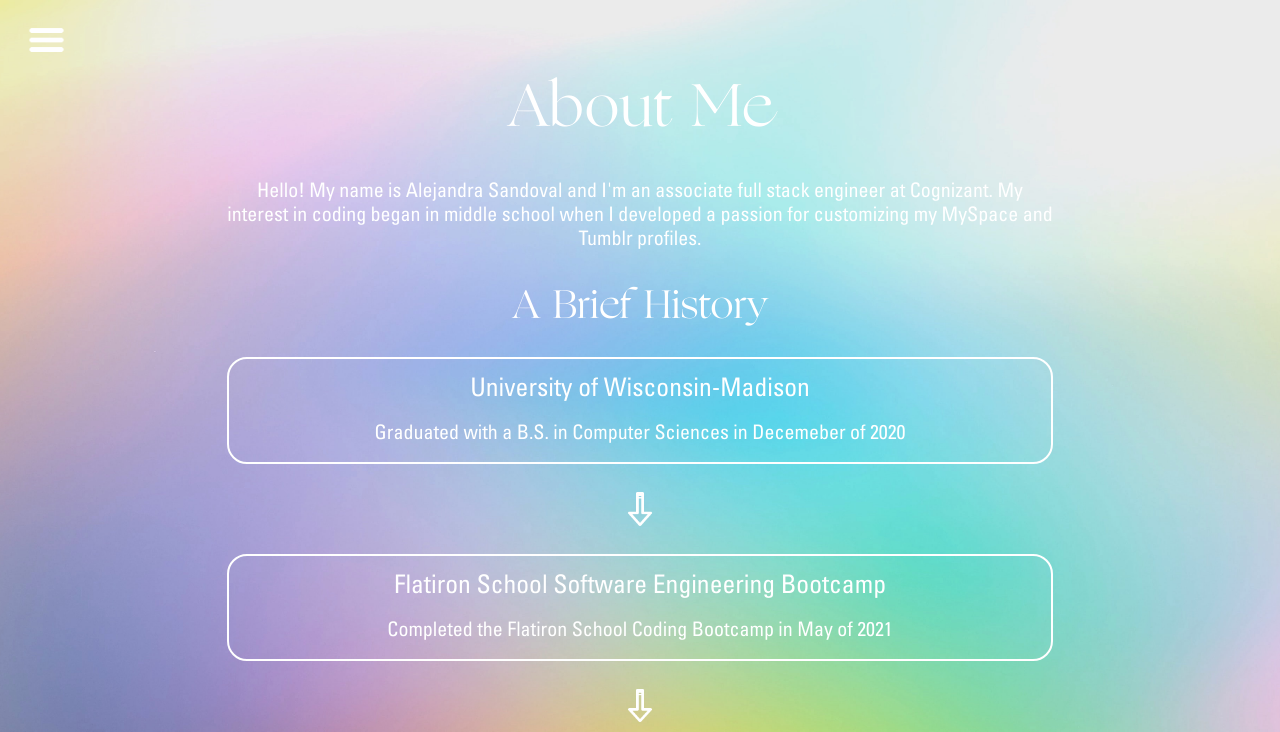
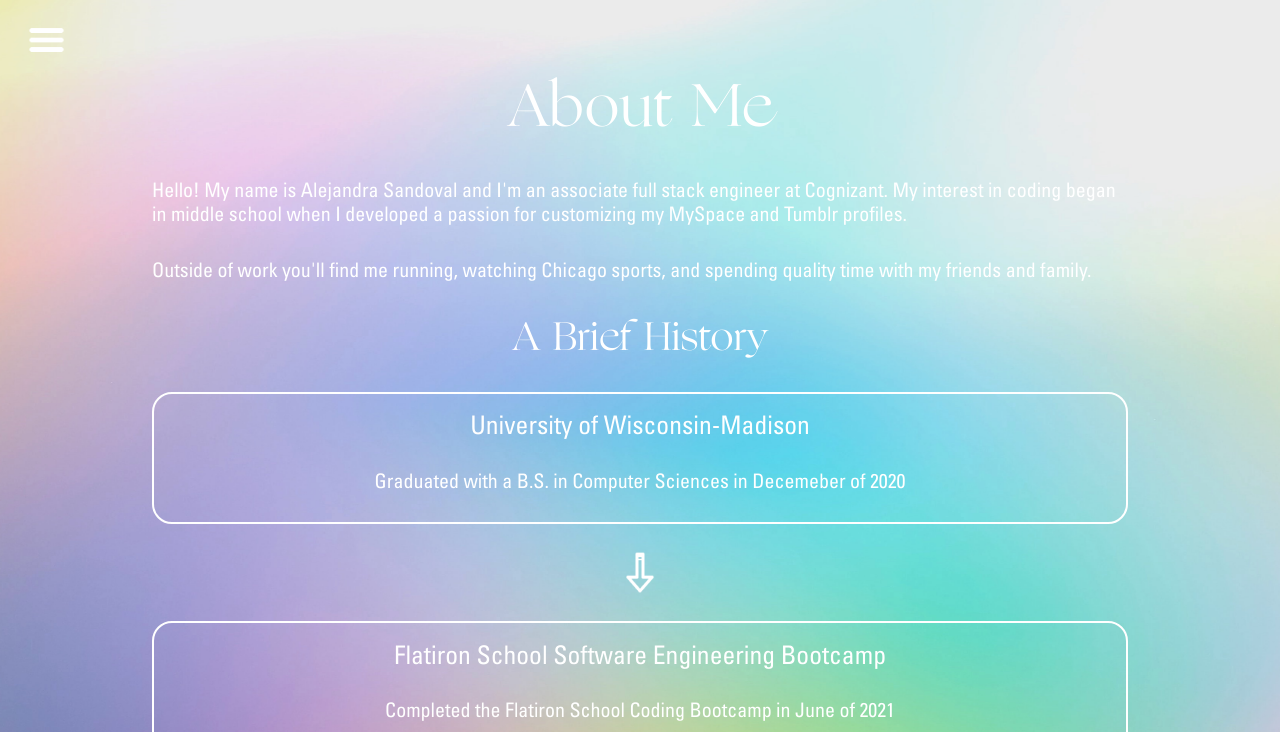
Before and after one commit to lexisandoval/portfolio, a React (Create React App) app: page /aboutme in a window 1280 px wide. Shown: the top 732 px of the page. Built offline with nearby package versions, Linux system fonts and the light colour scheme.

Commit message:
Updated About and styling

```diff
--- a/src/App.css
+++ b/src/App.css
@@ -191,6 +191,10 @@
   padding: 2% !important;
 }
 
+.alignleft {
+  text-align: left !important;
+}
+
 @media screen and (max-width: 800px) {
   .lexi {
     width: 85%;
--- a/src/components/About.js
+++ b/src/components/About.js
@@ -14,30 +14,31 @@ function About() {
     <Container style={{ backgroundImage: `url(${bg})`, backgroundPosition: 'center', backgroundSize: 'cover', backgroundRepeat: 'no-repeat' }} className="App">
       <NavBar />
       <h2 class="white ogg large spacebelow">About Me</h2>
-      <Container style={{ maxWidth: '850px' }}>
-        <h4 class="white universcondensed small">Hello! My name is Alejandra Sandoval and I'm an associate full stack engineer at Cognizant. My interest in coding began in middle school when I developed a passion for customizing my MySpace and Tumblr profiles.</h4>
+      <Container style={{ maxWidth: '1000px' }}>
+        <h4 class="white universcondensed small alignleft">Hello! My name is Alejandra Sandoval and I'm an associate full stack engineer at Cognizant. My interest in coding began in middle school when I developed a passion for customizing my MySpace and Tumblr profiles.</h4><br/>
+        <h4 class="white universcondensed small alignleft">Outside of work you'll find me running, watching Chicago sports, and spending quality time with my friends and family.</h4>
       </Container>
       <br />
 
-      <Container className="spacebelow" style={{ maxWidth: '850px' }}>
+      <Container className="spacebelow" style={{ maxWidth: '1000px' }}>
         <h6 className="white ogg medium spacebelow">A Brief History</h6>
         <div className="backcont">
-          <h6 className="contmargin universcondensed smallmed white spacebelow">University of Wisconsin-Madison</h6>
-          <h6 className="contmargin universcondensed small white">Graduated with a B.S. in Computer Sciences in Decemeber of 2020</h6>
+          <h6 className="universcondensed smallmed white spacebelow">University of Wisconsin-Madison</h6>
+          <h6 className="universcondensed small white">Graduated with a B.S. in Computer Sciences in Decemeber of 2020</h6>
         </div>
         <br />
         <img src={arrow} class="arrow" alt="arrow" />
         <br /><br />
         <div className="backcont">
-          <h6 class="contmargin universcondensed smallmed white spacebelow">Flatiron School Software Engineering Bootcamp</h6>
-          <h6 className="contmargin universcondensed small white">Completed the Flatiron School Coding Bootcamp in May of 2021</h6>
+          <h6 class=" universcondensed smallmed white spacebelow">Flatiron School Software Engineering Bootcamp</h6>
+          <h6 className=" universcondensed small white">Completed the Flatiron School Coding Bootcamp in June of 2021</h6>
         </div>
         <br />
         <img src={arrow} class="arrow" alt="arrow" />
         <br /><br />
         <div className="backcont">
-          <h6 class="contmargin universcondensed smallmed white spacebelow">Cognizant</h6>
-          <h6 className="contmargin universcondensed small white">Currently working as an Associate Full Stack Engineer with the Enterprise Engineering Business Unit at Cognizant</h6>
+          <h6 class=" universcondensed smallmed white spacebelow">Cognizant</h6>
+          <h6 className=" universcondensed small white">Began working as an Associate Full Stack Engineer with the Enterprise Engineering Business Unit at Cognizant in August of 2021</h6>
         </div>
       </Container>
       <br />
```
Also changed, not shown: public/manifest.json, src/images/lexi_.png (deleted).
